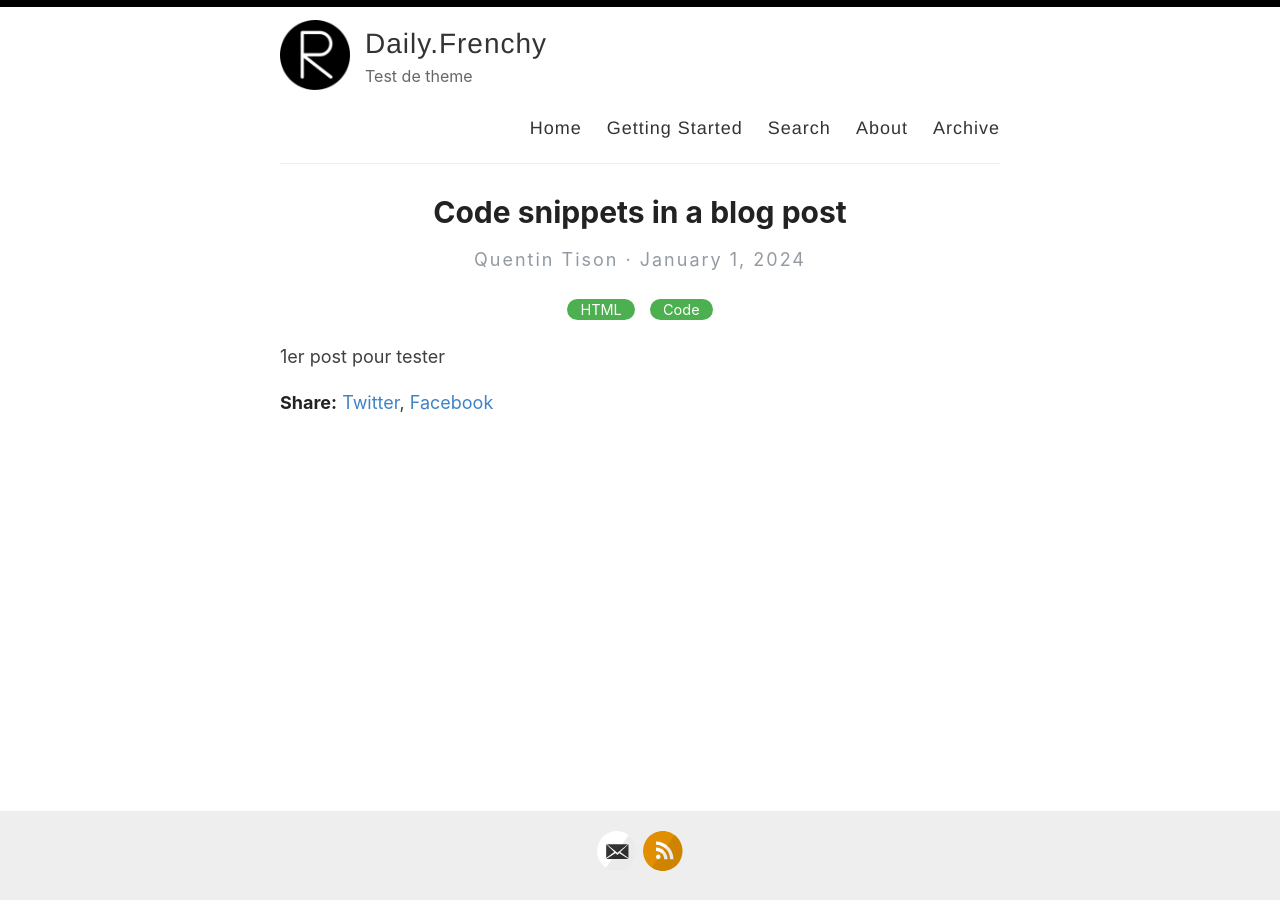
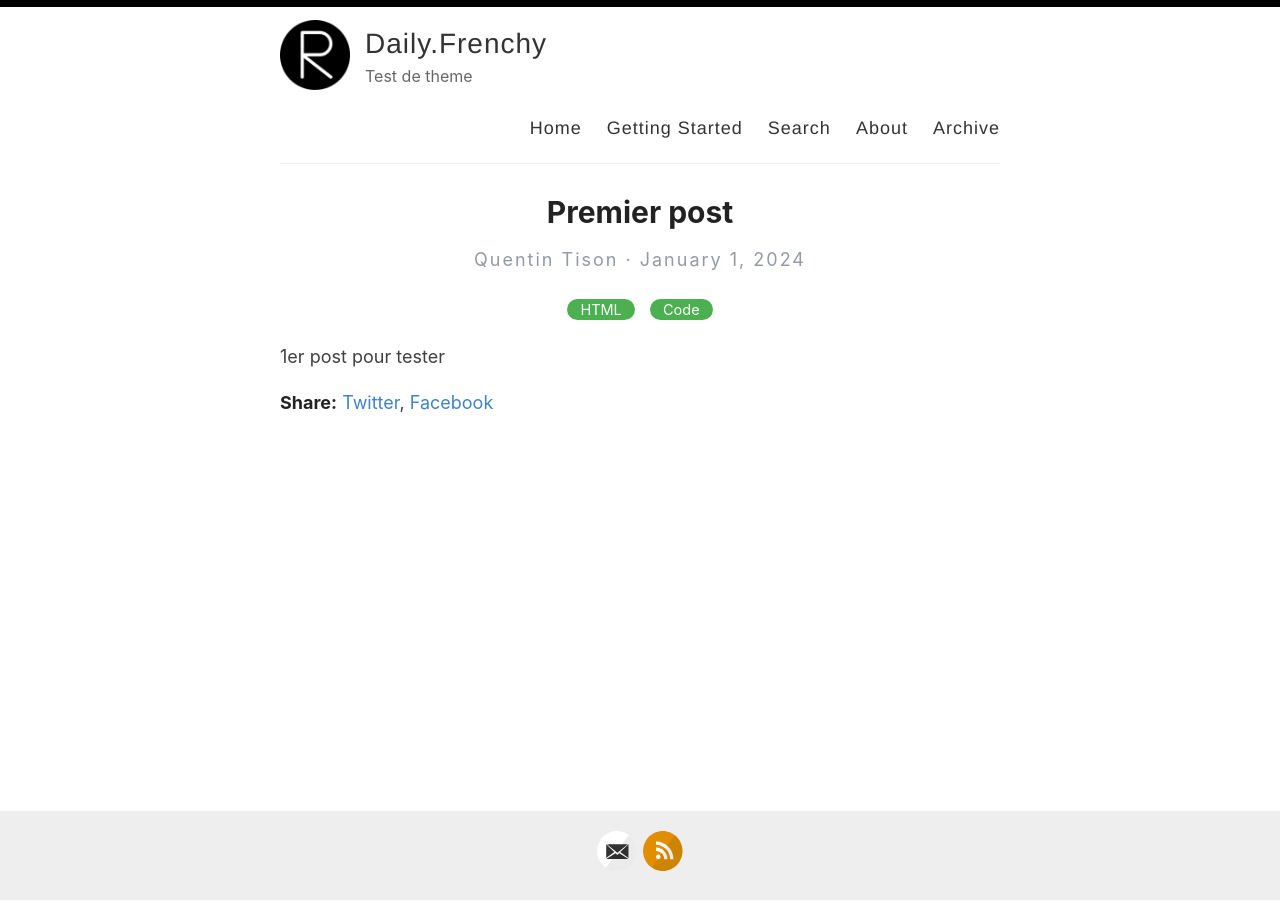
Before and after one commit to daily-frenchy/start, a Jekyll site: the page built from _posts/2024-1-01-article-1.md, in a window 1280 px wide. Built offline with Jekyll 4.4.1, drawn with Linux system fonts in a browser that asks for light colours.

Commit message:
Update 2024-1-01-article-1.md

```diff
--- a/_posts/2024-1-01-article-1.md
+++ b/_posts/2024-1-01-article-1.md
@@ -1,6 +1,6 @@
 ---
 layout: post
-title:  Code snippets in a blog post
+title:  Premier post
 categories: [HTML,Code]
 ---
 
```
